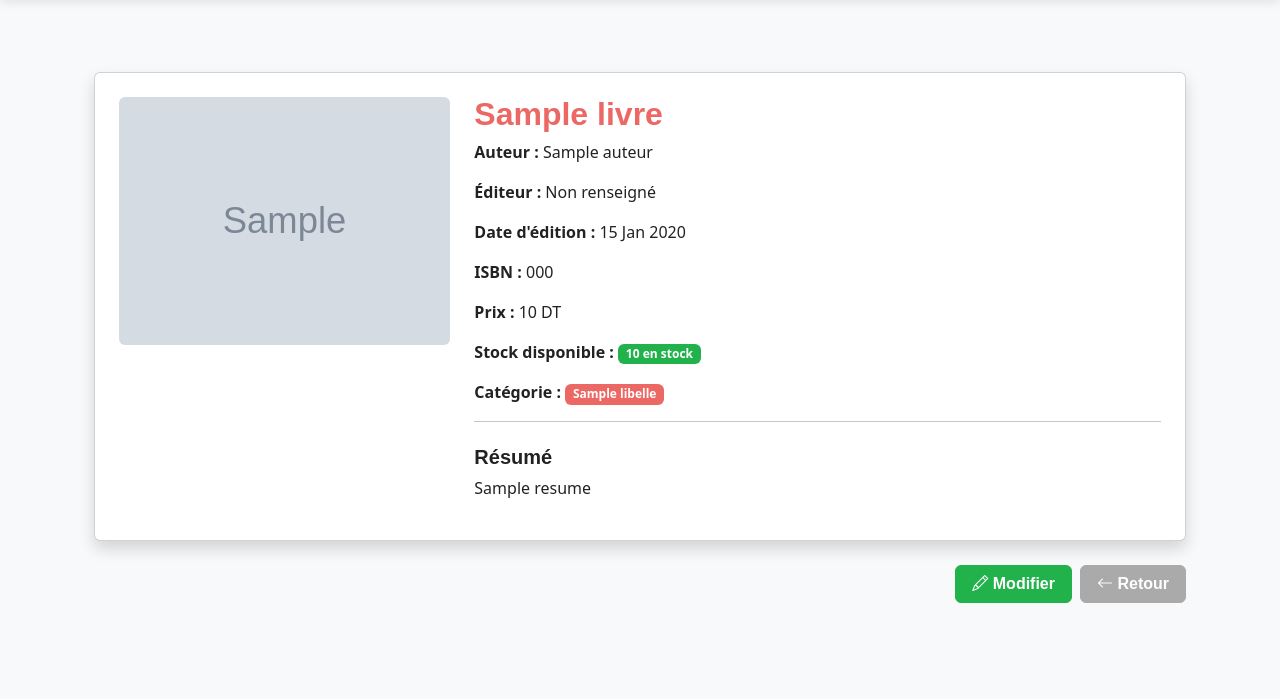
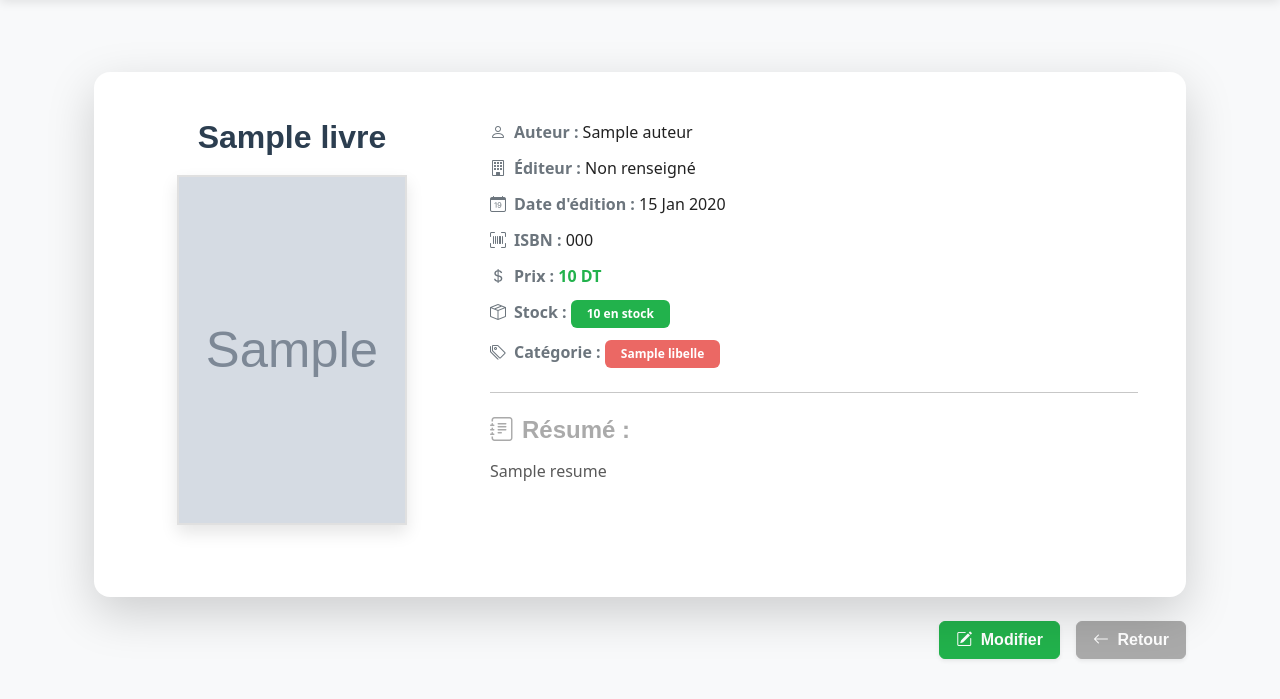
Before and after one commit to BahaManai/Symbook-Symfony-Ecommerce-books-project, a Symfony app: template templates/Admin/livres/detail.html.twig in a window 1280 px wide. Shown: the part 59-758 px from the top of the page. Run offline with Twig, Linux system fonts and the light colour scheme; the template is opened without the code that fills it: most values are stand-ins (such as "Sample title", 1, 10 or a date in 2020); grey boxes marked "Sample" are stand-in pictures; some libraries are stand-ins or nearby versions; some web fonts are replaced.

Commit message:
Gestion des livres part-3

```diff
--- a/src/Controller/CategoriesController.php
+++ b/src/Controller/CategoriesController.php
@@ -17,7 +17,7 @@ final class CategoriesController extends AbstractController
     public function index(CategoriesRepository $rep): Response
     {
         $categories = $rep->findAll();
-        return $this->render('categories/index.html.twig', [
+        return $this->render('Admin/categories/index.html.twig', [
             'Categories' => $categories,
         ]);
     }
@@ -37,7 +37,7 @@ final class CategoriesController extends AbstractController
             $this->addFlash('success', 'Une catégorie a été ajoutée avec succés');
             return $this->redirectToRoute('admin_categories');
         }
-        return $this->render('categories/create.html.twig', [
+        return $this->render('Admin/categories/create.html.twig', [
             'f' => $form,
         ]);
     }
@@ -56,7 +56,7 @@ final class CategoriesController extends AbstractController
             $this->addFlash('success', 'Une catégorie a été modifiée avec succés');
             return $this->redirectToRoute('admin_categories');
         }
-        return $this->render('categories/update.html.twig', [
+        return $this->render('Admin/categories/update.html.twig', [
             'f' => $form,
         ]);
     }
--- a/templates/Admin/livres/detail.html.twig
+++ b/templates/Admin/livres/detail.html.twig
@@ -2,41 +2,93 @@
 
 {% block title %}Détail du Livre : {{ livre.titre }}{% endblock %}
 
+{% block stylesheets %}
+    <style>
+        .book-cover {
+            width: 230px;
+            height: 350px;
+            background-color: #f8f9fa;
+            border: 2px solid #e0e0e0;
+            box-shadow: 0 8px 16px rgba(0,0,0,0.1);
+            display: flex;
+            align-items: center;
+            justify-content: center;
+            overflow: hidden;
+            transition: transform 0.3s, box-shadow 0.3s;
+        }
+        .book-cover:hover {
+            transform: scale(1.02);
+            box-shadow: 0 12px 24px rgba(0,0,0,0.2);
+        }
+        .book-cover img {
+            object-fit: cover;
+            width: 100%;
+            height: 100%;
+        }
+        .book-title {
+            font-size: 2rem;
+            font-weight: bold;
+            color: #2c3e50;
+            margin-bottom: 20px;
+        }
+        .info-label {
+            color: #6c757d;
+            font-weight: 600;
+        }
+        .book-details p {
+            margin-bottom: 0.75rem;
+        }
+    </style>
+{% endblock %}
+
 {% block body %}
-    <div class="container mt-5">
-        <div class="card shadow p-4">
-            <div class="row g-4">
+    <div class="container my-5">
+        <div class="card shadow-lg border-0 rounded-4 p-5">
+            <div class="row g-5">
                 <div class="col-md-4 text-center">
-                    <img src="{{ livre.image|default('placeholder.jpg') }}" alt="{{ livre.titre }}" class="img-fluid rounded" style="max-height: 300px; object-fit: cover;">
+                    <h1 class="book-title">{{ livre.titre }}</h1>
+                    <div class="book-cover mx-auto mb-4">
+                        <img src="{{ livre.image|default('placeholder.jpg') }}" alt="{{ livre.titre }}">
+                    </div>
                 </div>
+
                 <div class="col-md-8">
-                    <h2 class="text-primary">{{ livre.titre }}</h2>
-                    <p><strong>Auteur :</strong> {{ livre.auteur|default('Non renseigné') }}</p>
-                    <p><strong>Éditeur :</strong> {{ livre.editeur|default('Non renseigné') }}</p>
-                    <p><strong>Date d'édition :</strong> {{ livre.dateEdition ? livre.dateEdition|date('d M Y') : 'Non renseigné' }}</p>
-                    <p><strong>ISBN :</strong> {{ livre.isbn|default('Non renseigné') }}</p>
-                    <p><strong>Prix :</strong> {{ livre.prix }} DT</p>
-                    <p><strong>Stock disponible :</strong>
-                        <span class="badge bg-{{ livre.stock > 5 ? 'success' : 'danger' }}">
-                        {{ livre.stock }} en stock
-                    </span>
-                    </p>
-                    <p><strong>Catégorie :</strong>
-                        <span class="badge bg-primary">{{ livre.categorie.libelle }}</span>
-                    </p>
-                    <hr>
-                    <h5 class="mt-4">Résumé</h5>
-                    <p>{{ livre.resume|default('Pas de résumé disponible') }}</p>
+                    <div class="book-details">
+                        <p><span class="info-label"><i class="bi bi-person me-2"></i>Auteur :</span> {{ livre.auteur|default('Non renseigné') }}</p>
+
+                        <p><span class="info-label"><i class="bi bi-building me-2"></i>Éditeur :</span> {{ livre.editeur|default('Non renseigné') }}</p>
+
+                        <p><span class="info-label"><i class="bi bi-calendar-date me-2"></i>Date d'édition :</span> {{ livre.dateEdition ? livre.dateEdition|date('d M Y') : 'Non renseigné' }}</p>
+
+                        <p><span class="info-label"><i class="bi bi-upc-scan me-2"></i>ISBN :</span> {{ livre.isbn|default('Non renseigné') }}</p>
+
+                        <p><span class="info-label"><i class="bi bi-currency-dollar me-2"></i>Prix :</span> <span class="text-success fw-bold">{{ livre.prix }} DT</span></p>
+
+                        <p><span class="info-label"><i class="bi bi-box-seam me-2"></i>Stock :</span>
+                            <span class="badge bg-{{ livre.stock > 5 ? 'success' : 'danger' }} px-3 py-2">
+                            {{ livre.stock }} en stock
+                        </span>
+                        </p>
+
+                        <p><span class="info-label"><i class="bi bi-tags me-2"></i>Catégorie :</span>
+                            <span class="badge bg-primary px-3 py-2">{{ livre.categorie.libelle }}</span>
+                        </p>
+
+                        <hr class="my-4">
+
+                        <h4 class="text-secondary fw-bold mb-3"><i class="bi bi-journal-text me-2"></i>Résumé :</h4>
+                        <p class="text-muted">{{ livre.resume|default('Pas de résumé disponible') }}</p>
+                    </div>
                 </div>
             </div>
         </div>
 
-        <div class="mt-4 d-flex justify-content-end">
-            <a href="{{ path('app_livres_update', {'id': livre.id}) }}" class="btn btn-success me-2">
-                <i class="bi bi-pencil"></i> Modifier
+        <div class="d-flex justify-content-end gap-3 mt-4">
+            <a href="{{ path('app_livres_update', {'id': livre.id}) }}" class="btn btn-success shadow-sm">
+                <i class="bi bi-pencil-square me-1"></i> Modifier
             </a>
-            <a href="{{ path('app_livres') }}" class="btn btn-secondary">
-                <i class="bi bi-arrow-left"></i> Retour
+            <a href="{{ path('app_livres') }}" class="btn btn-secondary shadow-sm">
+                <i class="bi bi-arrow-left me-1"></i> Retour
             </a>
         </div>
     </div>
```
Also changed, not shown: src/Controller/LivresController.php (+20 -8 lines), templates/Admin/livres/create.html.twig (+10 -7 lines).
